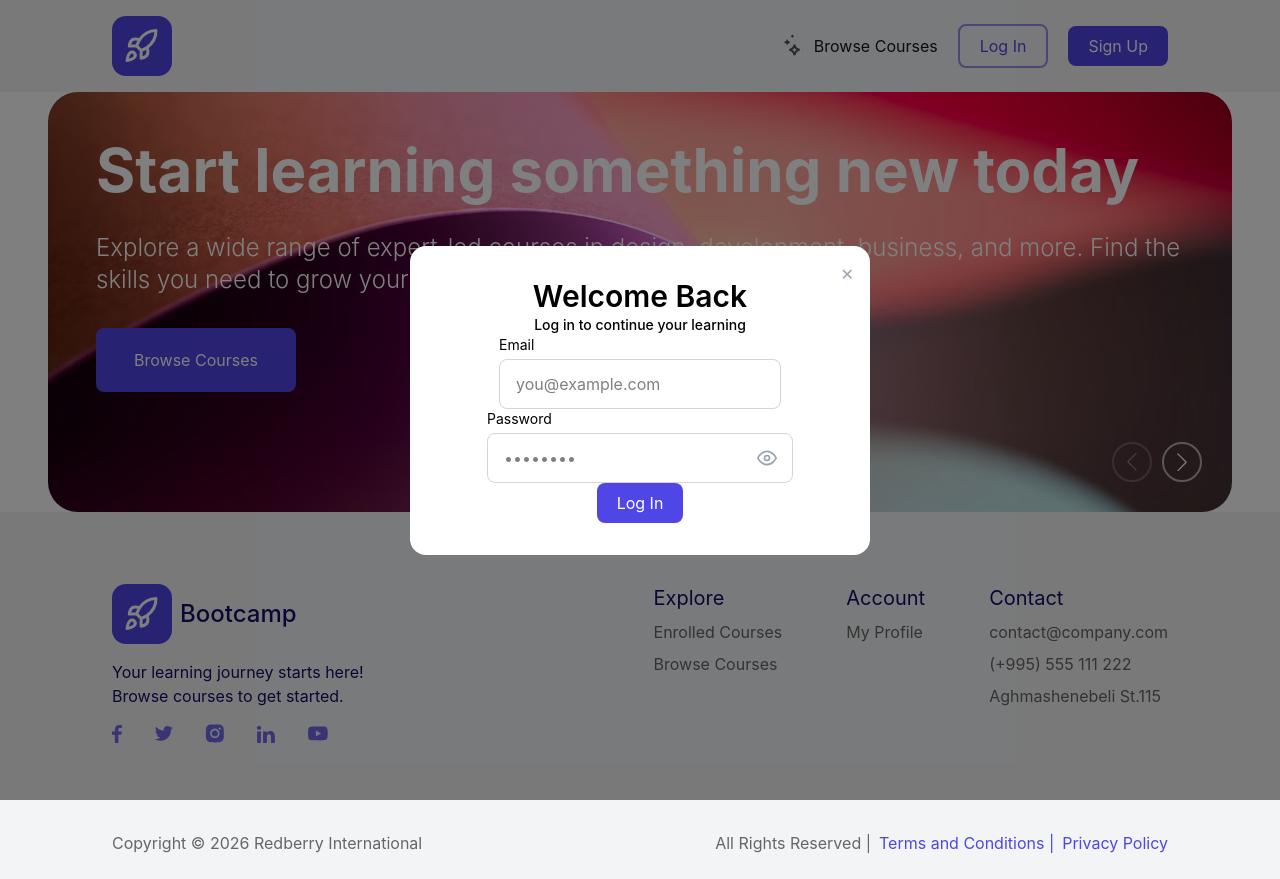
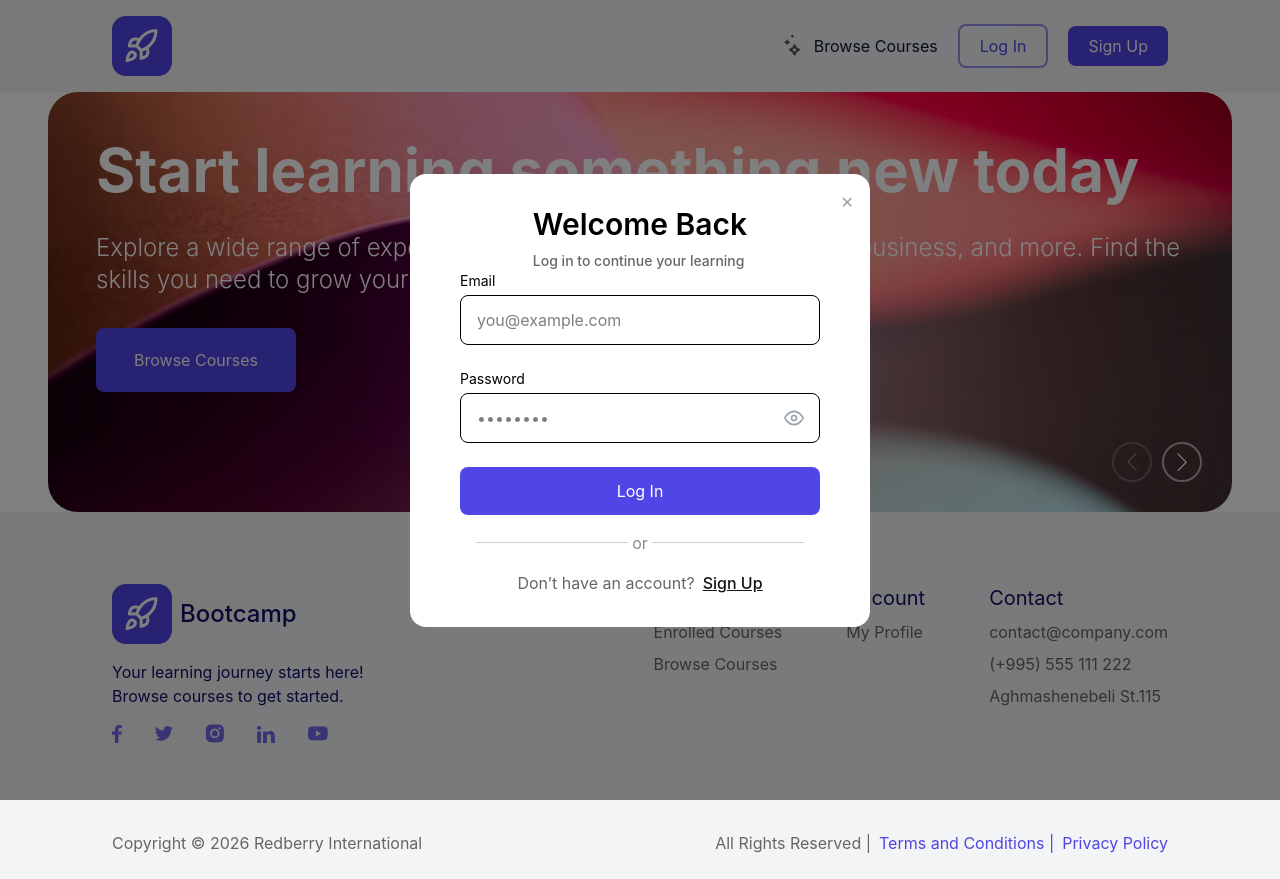
Before and after one commit to NikolozKapanadzee/RDBRBootcampXI, a React (Vite) app: page / in a window 1280 px wide. Both pictures are taken after a click on the button "Log In". Built offline with nearby package versions, Linux system fonts and the light colour scheme.

Commit message:
feat: finished login modal UI

```diff
--- a/src/components/ui/input/Input.tsx
+++ b/src/components/ui/input/Input.tsx
@@ -25,9 +25,9 @@ const Input = ({
           value={value}
           onChange={onChange}
           placeholder={placeholder}
-          className={`w-full border rounded-lg px-4 py-3 outline-none ${
-            error ? "border-red-500" : "border-gray-300"
-          } ${Icon ? "pr-10" : ""}`} // make space for icon
+          className={`w-full min-w-90 border rounded-lg px-4 py-3 outline-none ${
+            error ? "border-red-500" : "#D1D1D1"
+          } ${Icon ? "pr-10" : ""}`}
         />
         {Icon && (
           <div className="absolute right-4 top-1/2 -translate-y-1/2 text-gray-400">
--- a/src/components/ui/modal/content/LoginModal.tsx
+++ b/src/components/ui/modal/content/LoginModal.tsx
@@ -13,10 +13,13 @@ const LoginModal = () => {
       onClose={closeAll}
       className="flex flex-col items-center"
     >
+      <div className="flex flex-col gap-2">
         <h1 className="font-semibold text-3xl">Welcome Back</h1>
-      <p className="font-medium text-[14px]">
+        <p className="font-medium text-[14px] text-(--text-secondary)">
           Log in to continue your learning
         </p>
+      </div>
+      <div className="flex flex-col gap-6">
         <Input label="Email" type="email" placeholder="you@example.com" />
         <Input
           label="Password"
@@ -24,7 +27,19 @@ const LoginModal = () => {
           type="password"
           icon={FiEye}
         />
-      <Button>Log In</Button>
+      </div>
+      <Button className="w-full max-w-90 h-12 mt-6">Log In</Button>
+      <div className="flex items-center w-full max-w-90 gap-1 px-4 mt-4">
+        <hr className="flex-1 text-[#D1D1D1]" />
+        <p className="text-[#8A8A8A]">or</p>
+        <hr className="flex-1 text-[#D1D1D1]" />
+      </div>
+      <div className="flex items-center gap-2  mt-4">
+        <p className="text-(--text-secondary)">Don’t have an account?</p>
+        <p className="text-[#141414] underline font-medium cursor-pointer">
+          Sign Up
+        </p>
+      </div>
     </Modal>
   );
 };
```
Lines whose indentation alone changed are shown as unchanged.
